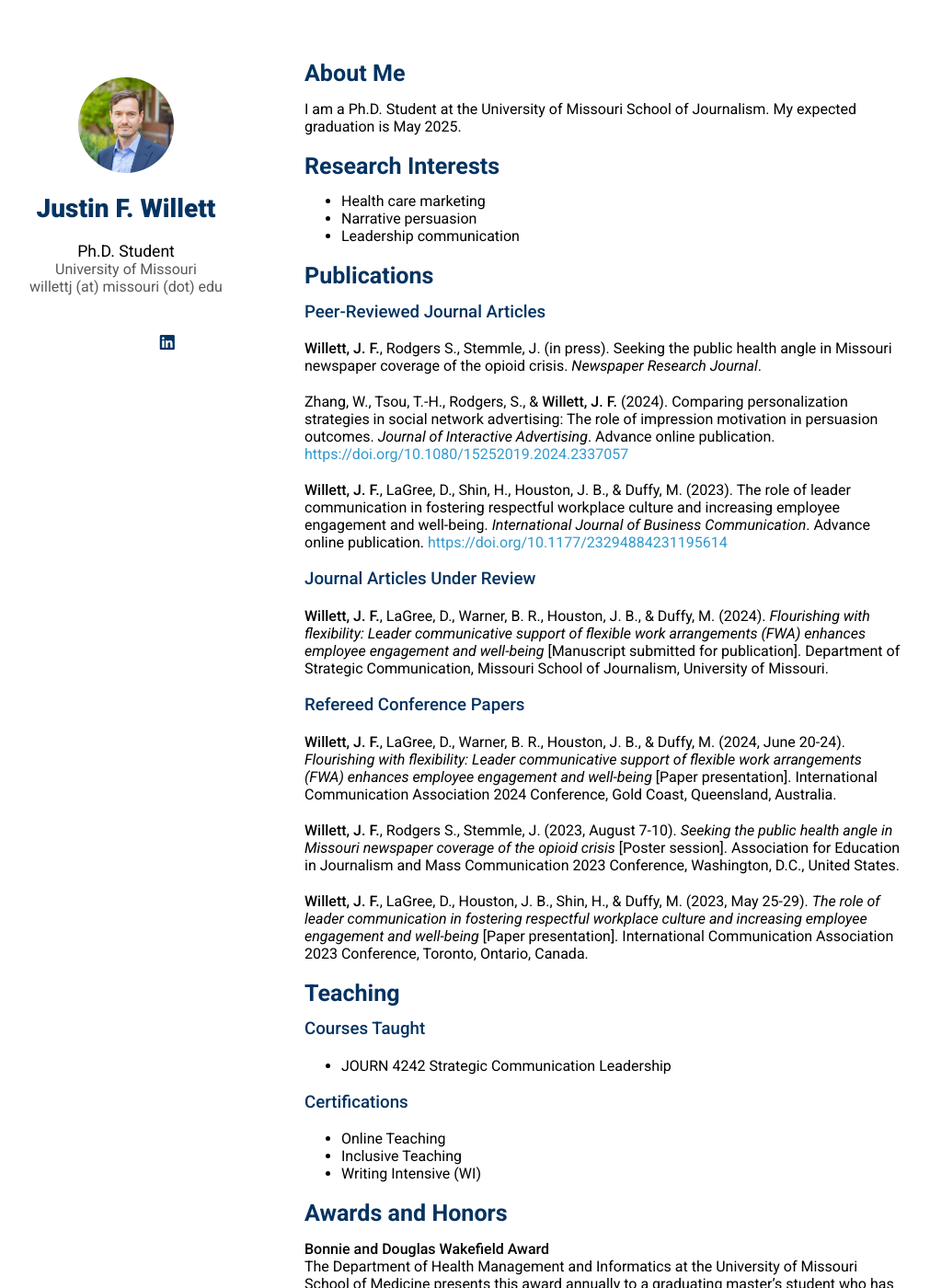
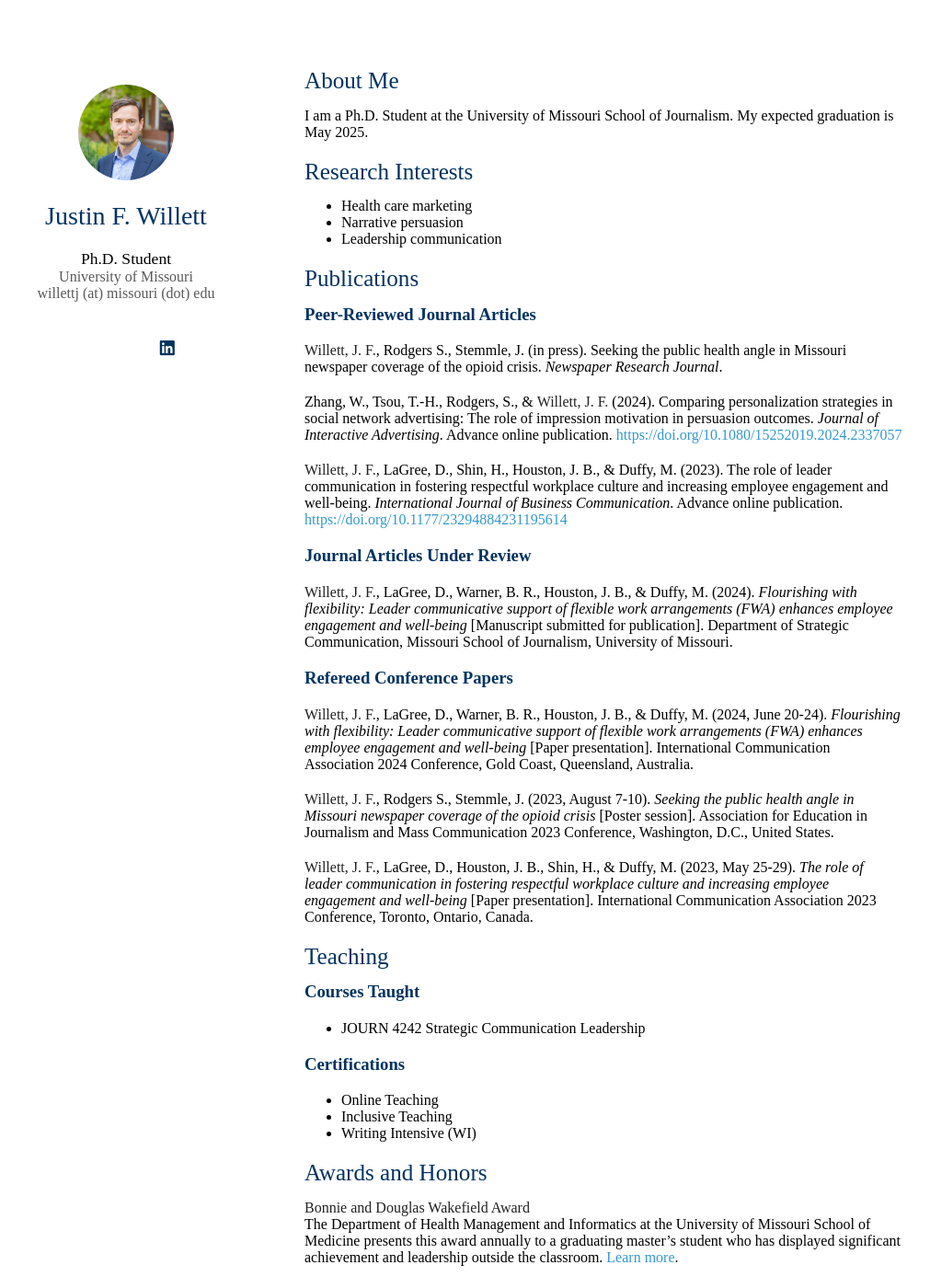
Before and after one commit to willettjf/willettjf.github.io, a Jekyll site: the page built from index.md, in a window 1280 px wide and 1400 px high. Shown: the whole window at 92% size, without its empty margins (139-1150 px from the left). Built offline with Jekyll 4.4.1, drawn with Linux system fonts in a browser that asks for light colours; nearby versions of some CDN libraries; a style sheet for code colours, icons or effects is not loaded; our own code applies the rules of GitHub Pages for plain Markdown files.

Commit message:
Revert CSS

```diff
--- a/_sass/minimal-light.scss
+++ b/_sass/minimal-light.scss
@@ -1,14 +1,3 @@
-@import url('https://fonts.googleapis.com/css2?family=Roboto:ital,wght@0,100;0,300;0,400;0,500;0,700;0,900;1,100;1,300;1,400;1,500;1,700;1,900&display=swap');
-
-body {
-  background-color: #fff;
-  padding:0px;
-  font-family: "Roboto", sans-serif;
-  font-weight:400;
-  font-style: normal;
-  margin:0
-}
-
 .pub-row {
   display: flex;
   align-items: center;}
@@ -240,23 +229,20 @@ papertitle {
     }
 
 h3, h4, h5, h6 {
-  font-family: "Roboto", sans-serif;
+  font-weight: 600;
+  color:#043361;
+  margin:0 0 20px;
+}
+
+h1 {
   font-weight: 500;
   color:#043361;
   margin:0 0 20px;
 }
 
-h1 {
-  font-family: "Roboto", sans-serif;
-  font-weight: 900;
+h2 {
   color:#043361;
-  margin:0 0 20px;
-}
-
-h2 {
-  font-family: "Roboto", sans-serif;
-  color:#043361;
-  font-weight: 700;
+  font-weight: 500;
   margin:2px 0px 15px;
   font-size: 157%;
 }
@@ -424,7 +410,7 @@ header ul a:active {
 }
 
 strong {
-  color:#000000;
+  color:#222;
   font-weight:500;
 }
 
@@ -440,9 +426,9 @@ header ul li + li + li {
 }
 
 header ul a strong {
-  font-family: "Roboto", sans-serif;
-  font-weight: 700;
-  font-style: normal;
+  font-size:14px;
+  display:block;
+  color:#222;
 }
 
 section {
```
Also changed, not shown: 1 other file.
